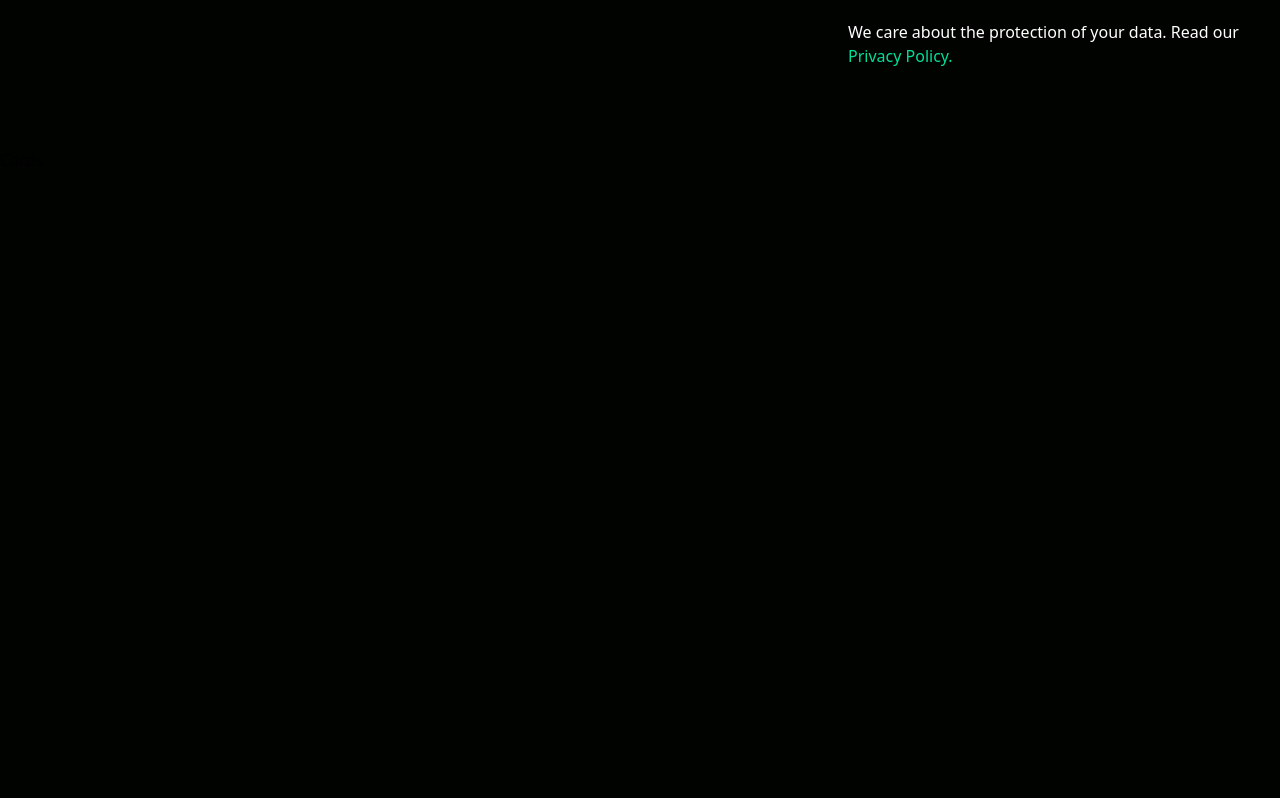
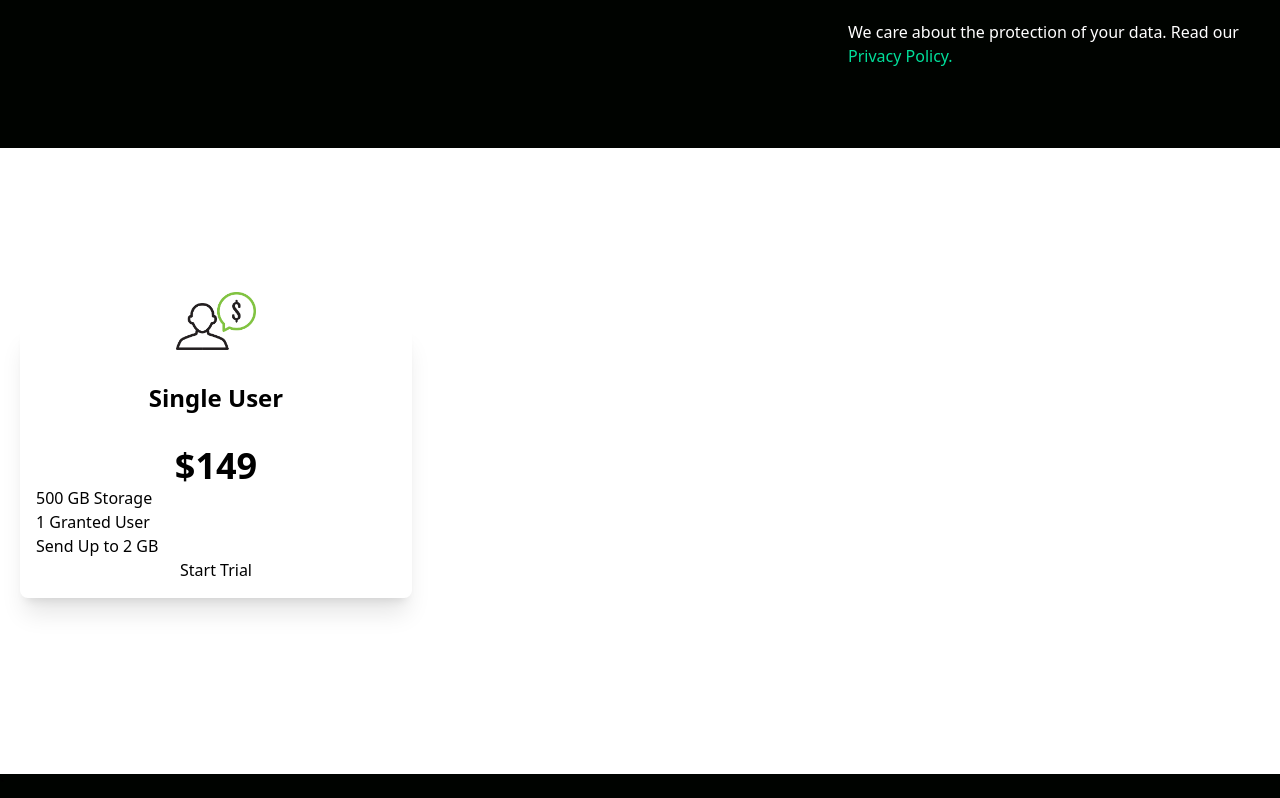
Before and after one commit to Primegicsocialmedia/Project-6, a React (Vite) app: page / in a window 1280 px wide. Shown: the part 1533-2331 px from the top of the page. Before the commit the page ends 1729 px from the top, so only its background shows below. Built offline with nearby package versions, Linux system fonts and the light colour scheme.

Commit message:
cards text busy

```diff
--- a/src/components/Cards.jsx
+++ b/src/components/Cards.jsx
@@ -1,9 +1,27 @@
-import React from 'react'
+import React from "react";
+import Single from "../assets/single.png";
+import Double from "../assets/double.png";
+import Triple from "../assets/triple.png";
 
 const Cards = () => {
   return (
-    <div>Cards</div>
-  )
-}
+    <div className="w-full py-[10rem] px-4 bg-white">
+      <div className="max-w-[1240px] mx-auto grid md:grid-cols-3 gap-8">
+        <div className="w-full shadow-xl flex flex-col p-4 my-4 rounded-lg hover:scale-105 duration-300">
+          <img src={Single} alt="/" className="w-20 mx-auto mt-[-3rem] bg-white" />
+          <h2 className="text-2xl font-bold text-center py-8">Single User</h2>
+            <p className="text-center text-4xl font-bold">$149</p>
+            <div>
+                <p>500 GB Storage</p>
+                <p>1 Granted User</p>
+                <p>Send Up to 2 GB</p>
+            </div>
+            <button>Start Trial</button>
+        </div>
 
-export default Cards
+      </div>
+    </div>
+  );
+};
+
+export default Cards;
```
